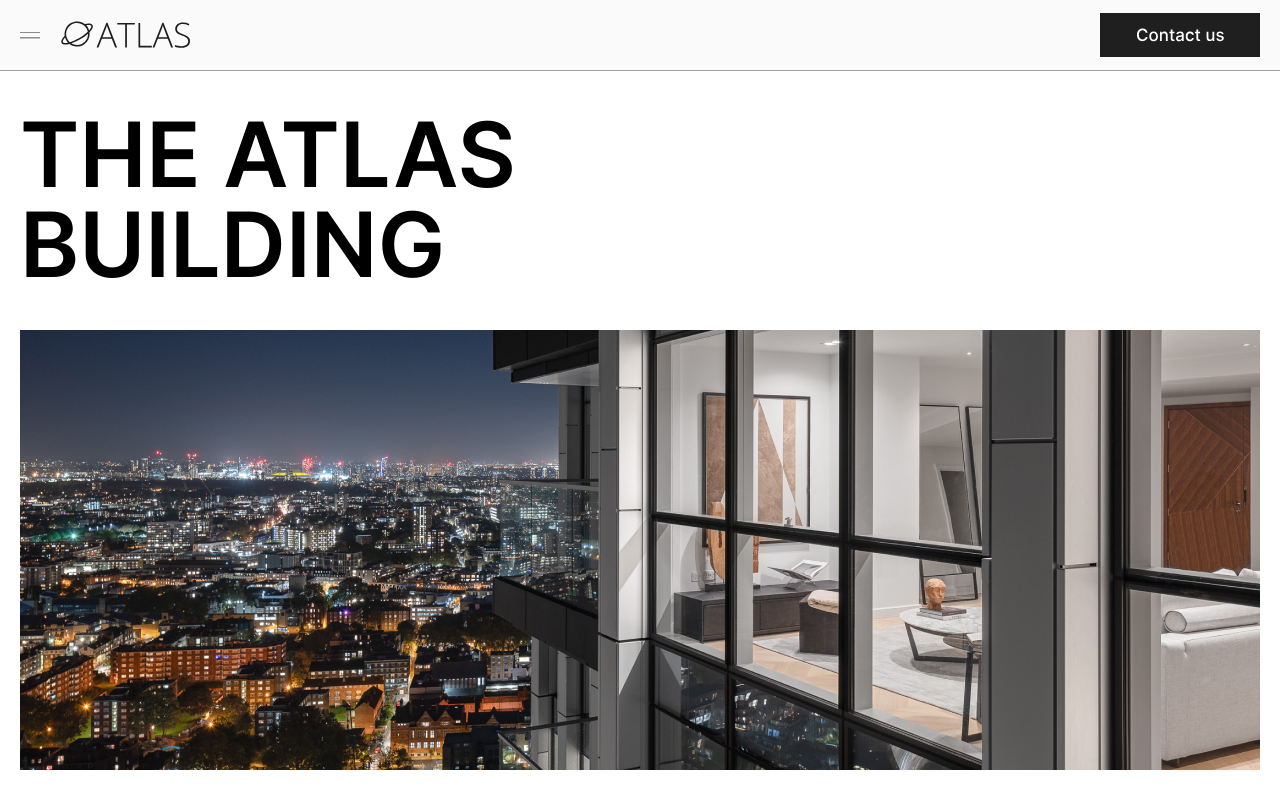
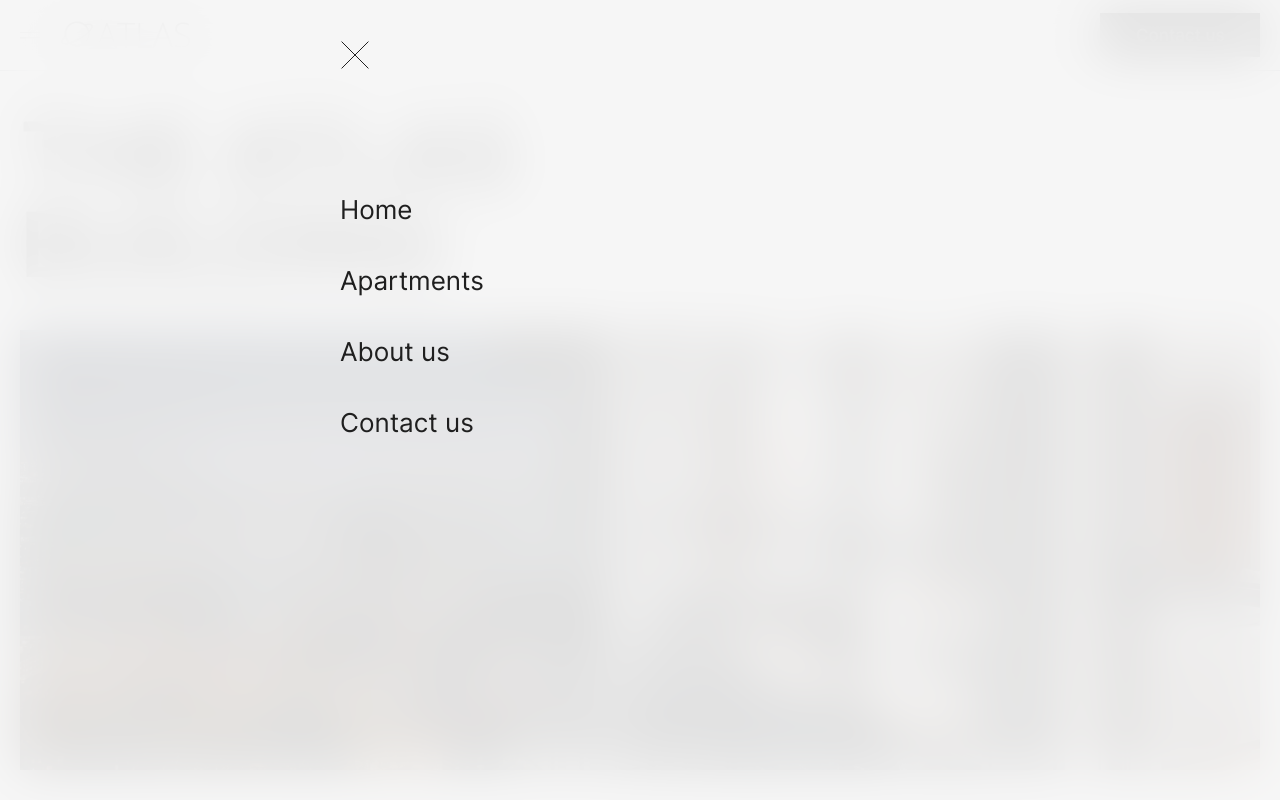
Before and after one commit to zashita/The_Atlas_Building, a plain HTML site: page index.html in a window 1280 px wide. Both pictures are taken after a click on the picture 30 px from the left and 35 px from the top of the page. Shown: the top 800 px of the page. Drawn offline with Linux system fonts and the light colour scheme.

Commit message:
Add files via upload

```diff
--- a/css/style.css
+++ b/css/style.css
@@ -435,9 +435,6 @@ footer{
 .footer__input{
     border: 0;
     border-bottom: 1px solid #9EA3AA;
-    background-image: url("../img/svg/arrow_footer.svg");
-    background-position: left 278px;
-    background-size: 22px;
     width: 300px;
 }
 .footer__item{
@@ -449,3 +446,35 @@ footer{
 .footer__item:last-child{
     margin-right: 0;
 }
+.side-menu__wrapper{
+    margin-left: 340px;
+    margin-top: 40px;
+}
+.side-menu__close{
+    margin-bottom: 120px;
+}
+.side-menu__link{
+    text-decoration: none;
+    color: #1F1F1F;
+}
+
+.side__item{
+    margin-bottom: 40px;
+    font-style: normal;
+    font-weight: 500;
+    font-size: 26px;
+    line-height: 31px;
+
+
+}
+.side-menu{
+    height: 100%;
+    width: 0;
+    position: fixed;
+    z-index: 1;
+    overflow-x: hidden;
+    transition: 0.5s;
+    background: rgba(245, 245, 245, 0.9);
+    /* basic bg blur */
+    backdrop-filter: blur(25px);
+}
--- a/index.html
+++ b/index.html
@@ -34,6 +34,28 @@
             </div>
         </div>
     </header>
+    <div class="side-menu">
+        <div class="side-menu__wrapper">
+            <img src="./img/svg/Close%20icon.svg" alt="Close" class="side-menu__close">
+            <ul class="side__list">
+                <li class="side__item">
+                    <a href="#" class = "side-menu__link">Home</a>
+                </li>
+                <li class="side__item">
+                    <a href="#" class = "side-menu__link">Apartments</a>
+                </li>
+                <li class="side__item">
+                    <a href="#" class = "side-menu__link">About us</a>
+                </li>
+                <li class="side__item">
+                    <a href="#" class = "side-menu__link">Contact us</a>
+                </li>
+
+
+            </ul>
+        </div>
+        <script src="./scripts/sidebar.js"></script>
+    </div>
     <main class="main">
         <div class="wrapper">
             <div class="main__title">
--- /dev/null
+++ b/scripts/sidebar.js
@@ -0,0 +1,10 @@
+
+
+let sidebar = document.getElementsByClassName("side-menu");
+document.getElementsByClassName("header__side-menu-button-pic")[0].onclick = function () {
+    document.getElementsByClassName("side-menu")[0].style.width = "100%";
+}
+document.getElementsByClassName("side-menu__close")[0].onclick = function (){
+    document.getElementsByClassName("side-menu")[0].style.width = "0";
+
+}
```
Also changed, not shown: img/svg/Close icon.svg (added).
